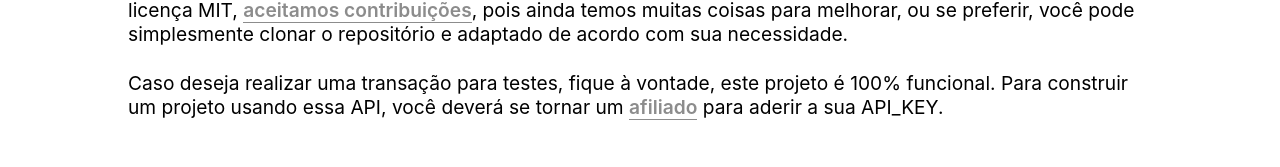
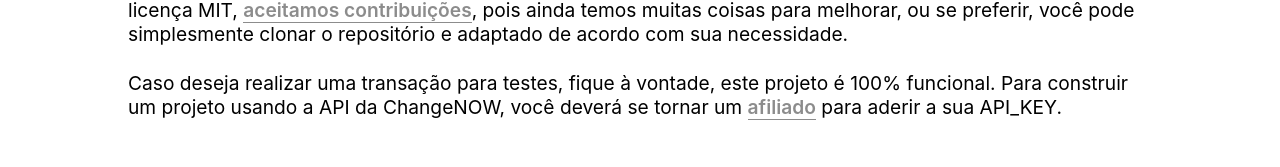
Before and after one commit to unbankedpag/alitaquantum.com, a React (Create React App) app: page / in a window 1280 px wide. Shown: the part 772-939 px from the top of the page. Built offline with nearby package versions, Linux system fonts and the light colour scheme; no server answers.

Commit message:
Update index.tsx

```diff
--- a/src/components/Notification/index.tsx
+++ b/src/components/Notification/index.tsx
@@ -22,7 +22,7 @@ const Notification: React.FC = () => (
 
     <S.Paragraph>
       Caso deseja realizar uma transação para testes, fique à vontade, este
-      projeto é 100% funcional. Para construir um projeto usando essa API, você
+      projeto é 100% funcional. Para construir um projeto usando a API da ChangeNOW, você
       deverá se tornar um{" "}
       <S.TxtLink
         href="https://changenow.io?link_id=9f50d5b539b6a2"
```
